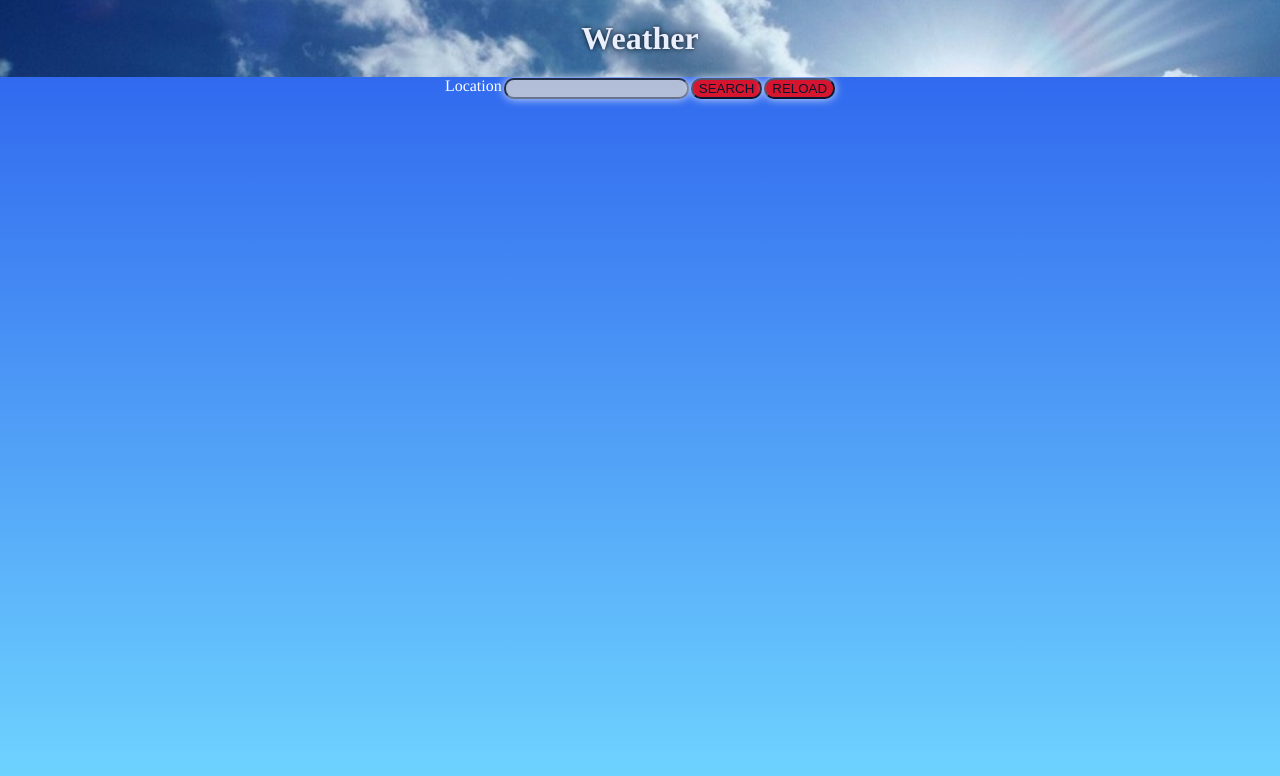
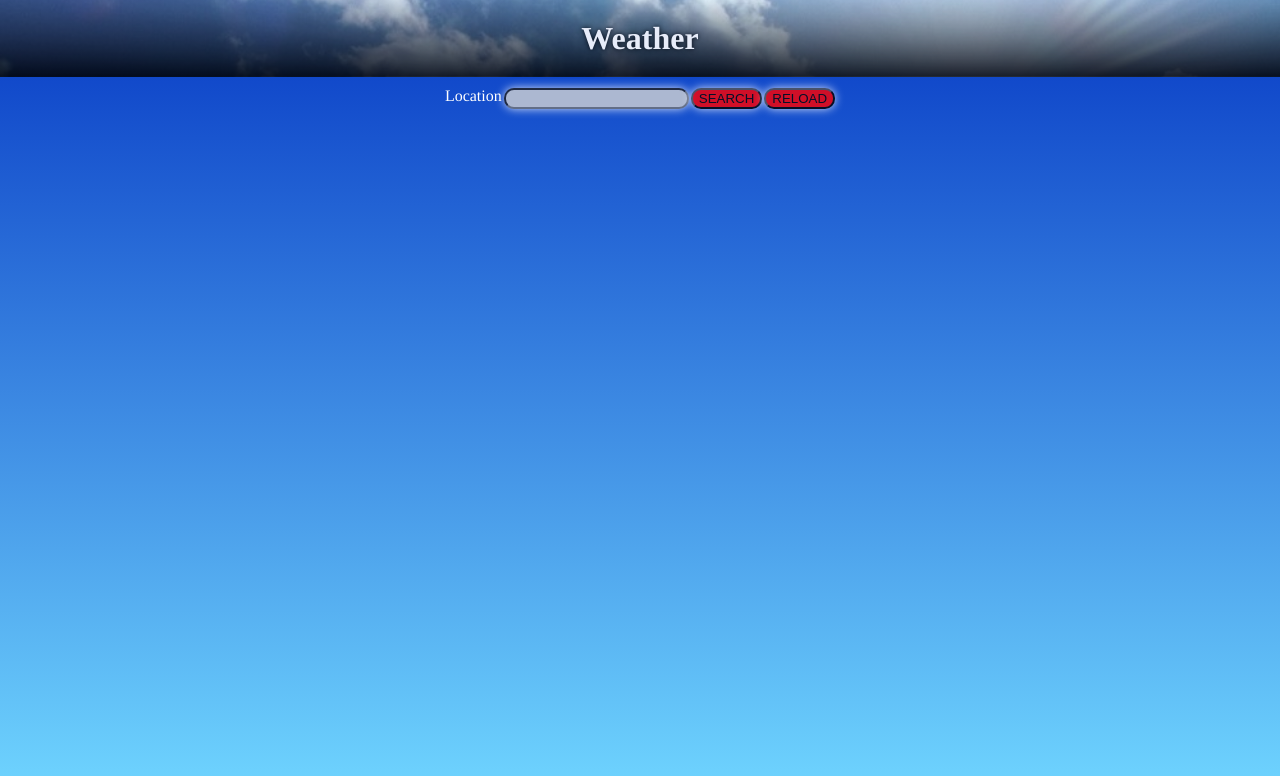
Before and after one commit to SheaParrott/cloudy-with-a-chance-of-syntax-error, a website: page public/index.html in a window 1280 px wide. Drawn offline with Linux system fonts and the light colour scheme.

Commit message:
some minor changes

```diff
--- a/public/main.js
+++ b/public/main.js
@@ -57,8 +57,8 @@ let restartButtonFunction = () => {
   window.location.reload(true)
 }
 let SearchButtonFunction = () => {
-  // searchText = document.getElementById('searchTxt').value
-  searchText = 'Tampa'
+  searchText = document.getElementById('searchTxt').value
+
   fetch(
     `https://api.openweathermap.org/data/2.5/weather?q=${searchText}&appid=331443de8011d520ea2d97aad9cea963&units=imperial`
   )
@@ -71,7 +71,7 @@ let SearchButtonFunction = () => {
       addForecastToDiv(weatherData)
       addTempMaxToDiv(weatherData)
       addTempMinToDiv(weatherData)
-      console.log(weatherData.main.temp)
+      // console.log(weatherData.main.temp)
     })
 }
 
--- a/public/screen.css
+++ b/public/screen.css
@@ -7,7 +7,7 @@ body {
   margin: 0;
   min-height: 100%;
   font: 16px / 1 times, sans-serif;
-  background-image: linear-gradient(rgb(42, 94, 237), rgb(112, 214, 255));
+  background-image: linear-gradient(rgb(7, 58, 197), rgb(112, 214, 255));
   background-repeat: no-repeat;
   background-attachment: contain;
 }
@@ -28,12 +28,14 @@ input {
   box-shadow: 0 0 10px white;
 }
 header {
-  background-image: url(./assets/cloudsSun.jpg);
+  background-image: linear-gradient(rgba(255, 255, 255, 0.2), rgb(0, 0, 0, 0.9)),
+    url(./assets/cloudsSun.jpg);
   background-size: cover;
   background-position: center;
   background-repeat: no-repeat;
   padding: 1px;
   opacity: 0.9;
+  margin-bottom: 10px;
 }
 h1 {
   text-align: center;
```
